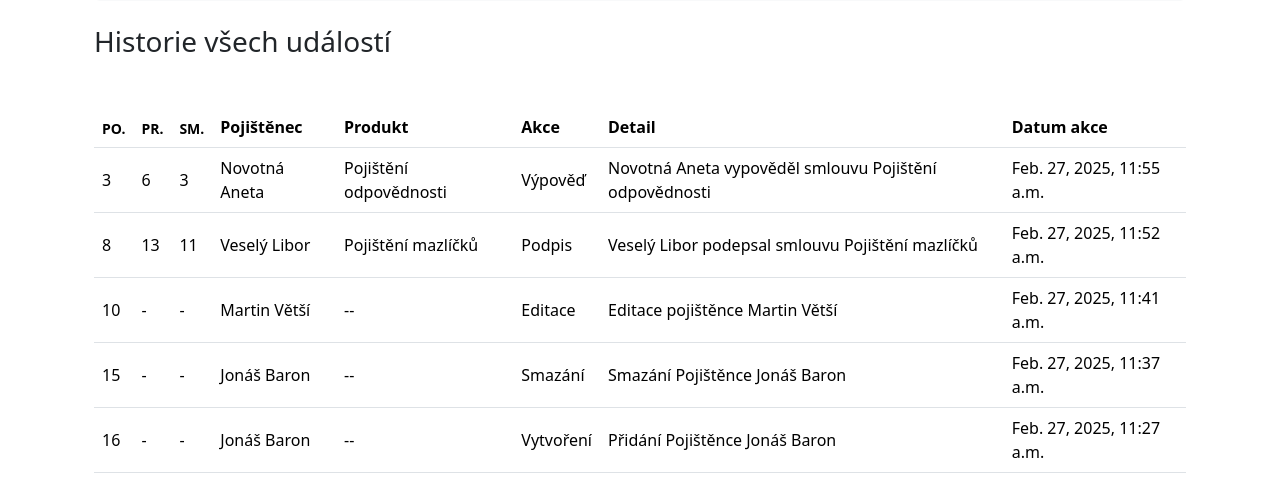
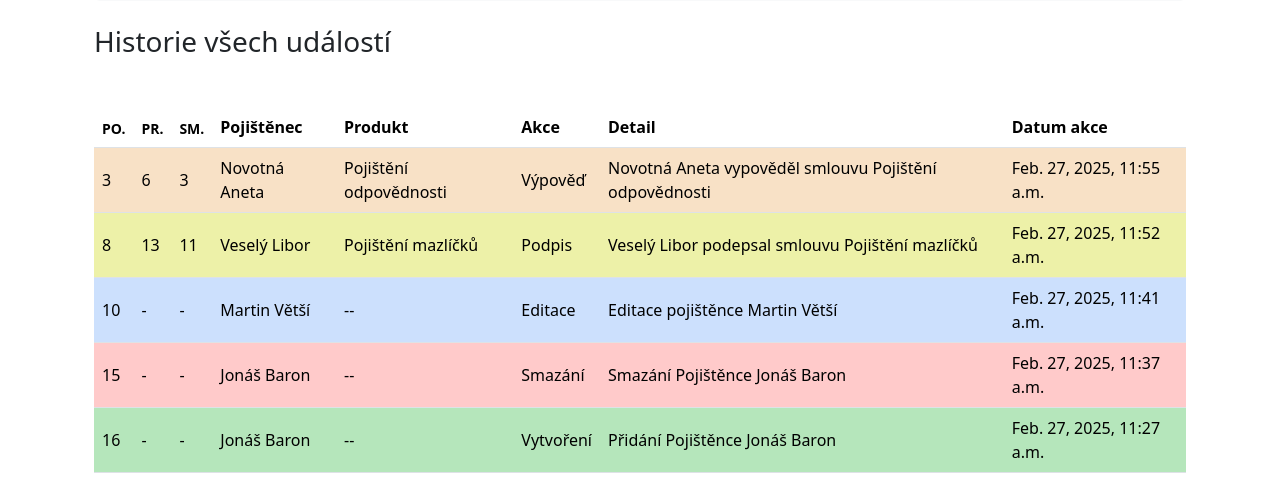
Before and after one commit to VaclavNekolny/SafeHouse, a Django app: page /historie in a window 1280 px wide. Shown: the part 360-849 px from the top of the page. Run offline with Django 4.2, Linux system fonts and the light colour scheme; data comes from the database, SQL or seed files in the repository; both versions use the stored data as it was after the commit; some libraries are stand-ins or nearby versions.

Commit message:
Historie - barevné rozlišení akcí v tabulce

```diff
--- a/pojistenci_app/models.py
+++ b/pojistenci_app/models.py
@@ -59,5 +59,8 @@ class Historie(models.Model):
     detail_akce = models.CharField(max_length=200, null=True)
     datum_cas = models.DateTimeField(auto_now=True)
 
+    def __str__(self):
+        return f"Akce: {self.akce}, {self.detail_akce}"
+
     class Meta:
         verbose_name_plural = "Historie událostí"
--- /dev/null
+++ b/pojistenci_app/static/pojistenci_app/historie.css
@@ -0,0 +1,15 @@
+.vytvoreni td {
+    background-color: #b5e6bb;
+}
+.editace td {
+    background-color: #cce0fd;
+}
+.smazani td {
+    background-color: #ffcaca;
+}
+.podpis td {
+    background-color: #edf1a8;
+}
+.vypoved td {
+    background-color: #f8e1c6;
+}
--- a/pojistenci_app/templates/pojistenci_app/historie.html
+++ b/pojistenci_app/templates/pojistenci_app/historie.html
@@ -1,4 +1,5 @@
 {% extends "base.html" %}
+{% load static %}
 
 {% block title %}
     Historie
@@ -6,6 +7,7 @@
 
 
 {% block styles %}
+    <link rel="stylesheet" href={% static "pojistenci_app/historie.css" %}>
 {% endblock styles %}
 
 {% block content %}
@@ -32,13 +34,20 @@
             <th scope="col">Pojištěnec</th>
             <th scope="col">Produkt</th>
             <th scope="col">Akce</th>
-            <th scope="col">Detail</th> {% comment %} částka, cena, krytí... {% endcomment %}
+            <th scope="col">Detail</th> {% comment %} částka, cena, krytí...{% endcomment %}
             <th scope="col">Datum akce</th>
         </tr>
         </thead>
         <tbody>
         {% for zaznam in historie %}
-        <tr style="vertical-align: middle;">
+            <tr
+            {% if zaznam.akce == "Vytvoření" %} class="vytvoreni"
+            {% elif zaznam.akce == "Editace" %} class="editace"
+            {% elif zaznam.akce == "Smazání" %} class="smazani"
+            {% elif zaznam.akce == "Podpis" %} class="podpis"
+            {% elif zaznam.akce == "Výpověď" %} class="vypoved"
+            {% endif %}
+                style="vertical-align: middle;">
                     <td scope="row">{{ zaznam.pojistenec_id|default:"-" }}</td>
                     <td>{{ zaznam.produkt_id|default:"-" }}</td>
                     <td>{{ zaznam.smlouva_id|default:"-" }}</td>
--- a/templates/base.html
+++ b/templates/base.html
@@ -5,8 +5,8 @@
   <head>
     <meta charset="UTF-8" />
     <meta name="viewport" content="width=device-width, initial-scale=1.0" />
+    {% bootstrap_css %}
     {% block styles %}{% endblock styles %}
-    {% bootstrap_css %}
     <title>{% block title %}{% endblock title %}</title>
   </head>
   <body>
```
Also changed, not shown: db.sqlite3. Lines whose indentation alone changed are shown as unchanged.
